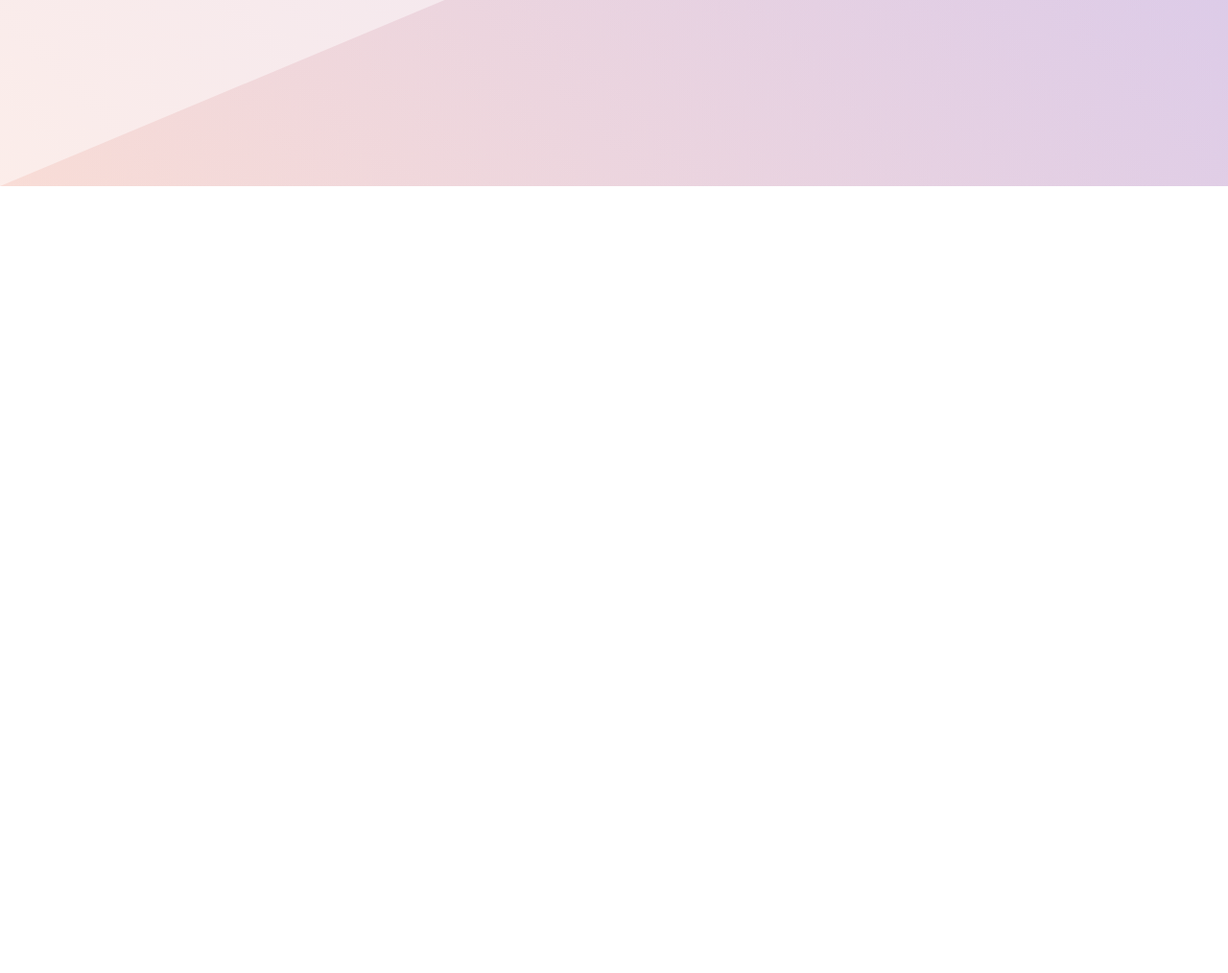
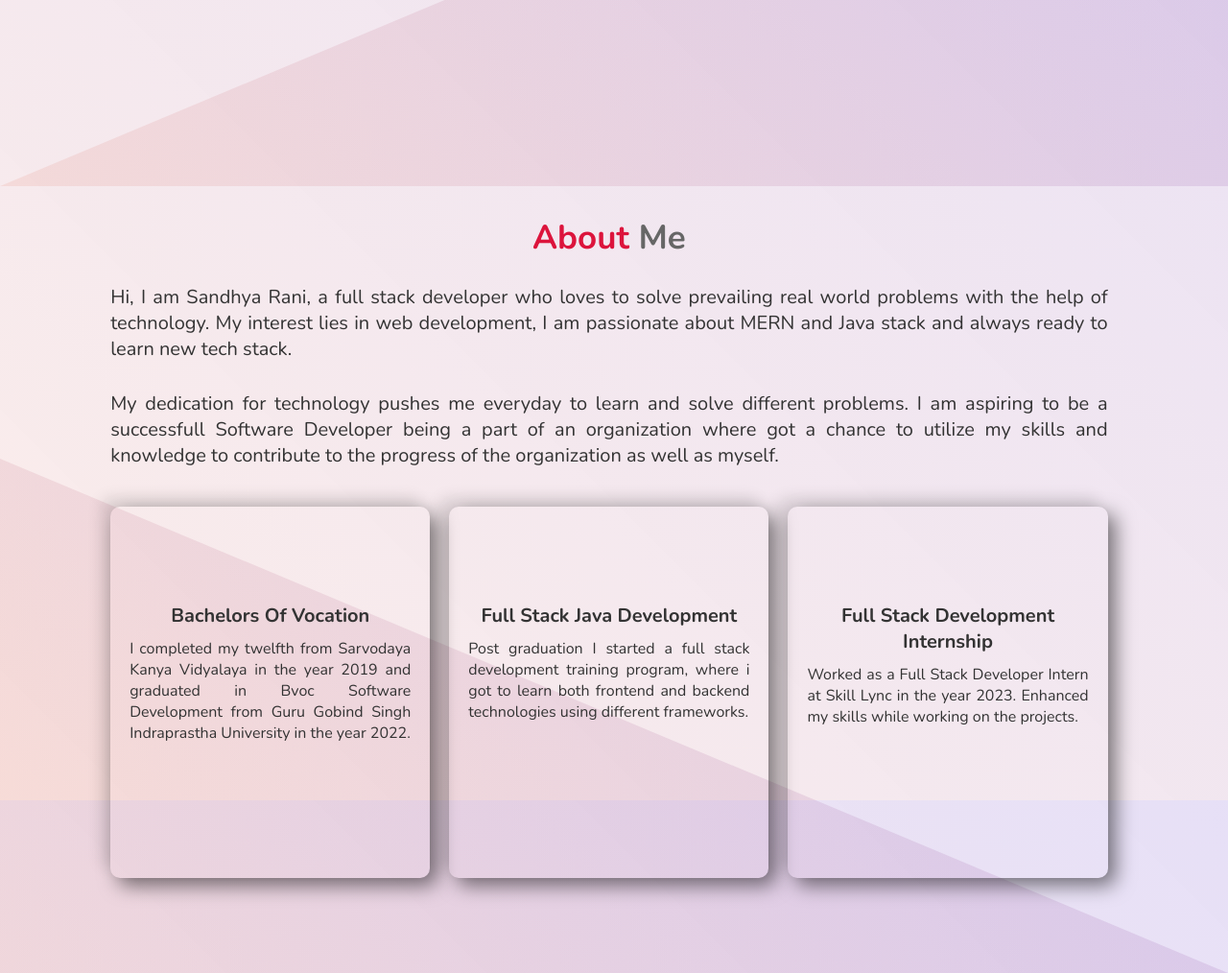
Before and after one commit to sandhya12r/myPortfolio, a plain HTML site: page index.html in a window 1280 px wide. Shown: the part 606-1620 px from the top of the page at 96% size. Before the commit the page ends 800 px from the top, so only its background shows below. Drawn offline with nearby package versions, Linux system fonts and the light colour scheme.

Commit message:
portfolio

```diff
--- a/index.html
+++ b/index.html
@@ -59,5 +59,49 @@
                 </div>
             </section>
 
+<!-- About page starting -->
+
+            <section class="about" id="about">
+
+                <h1 class="heading"><span>About</span> Me</h1>
+
+                    <p>
+                    Hi, I am Sandhya Rani, a full stack developer who loves to solve prevailing real world problems with the help of technology.
+                    My interest lies in web development, I am passionate about MERN and Java stack and always ready to learn new tech stack. </p>
+                    <p>
+                    My dedication for technology pushes me everyday to learn and solve different problems.
+                    I am aspiring to be a successfull Software Developer being a part of an organization where got a chance to utilize my skills and knowledge to contribute to the progress of the organization as well as myself. </p>
+
+                <div class="box-container">
+
+                    <div class="box">
+                        <div class="image"><h3>Bachelors of Vocation</h3><br>
+                            I completed my twelfth from Sarvodaya Kanya Vidyalaya in the year 2019 and graduated in Bvoc Software Development from Guru Gobind Singh Indraprastha University in the year 2022.</div>
+                        <div class="content">
+                            <h3>Bachelors of Vocation</h3>
+                            <p>I completed my twelfth from Sarvodaya Kanya Vidyalaya in the year 2019 and graduated in Bvoc Software Development from Guru Gobind Singh Indraprastha University in the year 2022. <br><br><br><br><br><br></p>
+                        </div>
+                    </div>
+                    <div class="box">
+                        <div class="image"><h3>Full Stack Java Development</h3><br>
+                            Post graduation I started a full stack development training program, where i got to learn both frontend and backend technologies using different frameworks.</div>
+                        <div class="content">
+                            <h3>full stack java development</h3>
+                            <p>Post graduation I started a full stack development training program, where i got to learn both frontend and backend technologies using different frameworks.
+                            </p>
+                        </div>
+                    </div>
+                    <div class="box">
+                        <div class="image"><h3>Full Stack Development Internship</h3><br>
+                            Worked as a Full Stack Developer Intern at Skill Lync in the year 2023. Enhanced my skills while working on the projects.</div>
+                        <div class="content">
+                            <h3>full stack development internship</h3>
+                            <p>Worked as a Full Stack Developer Intern at Skill Lync in the year 2023. Enhanced my skills while working on the projects.
+                            </p>
+                        </div>
+                    </div>
+
+                </div>
+            </section>
         </body>
 </html>
--- a/style.css
+++ b/style.css
@@ -12,7 +12,7 @@
     outline:none;
     border: none;
     text-decoration:none;
-    text-transform: capitalize;
+    /* text-transform: capitalize; */
     transition: all .5s linear;
 }
 
@@ -45,6 +45,7 @@ section{
     font-size: 3.5rem;
     padding: 1rem;
     color: #666;
+
 }
 
 .heading span{
@@ -88,19 +89,18 @@ section{
 header{
     position: fixed;
     top: 0; left: 0; right: 0;
-    z-index: 1000;
+    z-index: 100;
     display: flex;
     align-items: center;
     justify-content: space-between;
-    /* background: #fff; */
     padding: 2rem 9%;
-    /* box-shadow: 0 .5rem 1 rem rgba(0,0,0,.1); */
     box-shadow: -10px -10px 15px rgba(255, 255,255), 8px 8px 20px rgba(0,0,0,0.5);
-    background: linear-gradient(45deg, rgba(216, 46, 8, 0.085), rgba(62, 7, 189, 0.126));
+    background: linear-gradient(60deg, rgba(216, 46, 8, 0.085), rgba(62, 7, 189, 0.126));
+    backdrop-filter: blur(30px);
 }
 
 header .logo{
-    font-size: 3.2rem;
+    font-size: 3rem;
     /* font-weight: bolder; */
     color: #333;
 }
@@ -114,10 +114,10 @@ header .navbar a{
     font-size: 2.2rem;
     margin-left: 2rem;
     color: #333;
+    text-transform: capitalize;
 }
 
 header .navbar a:hover{
-    color: var(--red);
     color: var(--red);
     border-bottom: 1px solid var(--red);
 }
@@ -125,8 +125,8 @@ header .navbar a:hover{
 #menu-bar{
     font-size: 3rem;
     cursor: pointer;
-    color: #666;
-    border: .1rem solid #666;
+    color: #333;
+    border: .1rem solid #333;
     border-radius: .3rem;
     padding: .5rem 1.5rem;
     display: none;
@@ -139,7 +139,7 @@ header .navbar a:hover{
     min-height: 100vh;
     align-items: center;
     background-size: cover;
-    background-position: left;
+    background-position: center;
     Justify-content: space-between;
 
 }
@@ -160,7 +160,7 @@ header .navbar a:hover{
 
     flex: 1 1 40rem;
     padding-top: 6rem;
-
+    text-transform: capitalize;
 }
 
 .home .image{
@@ -268,6 +268,108 @@ img{
     z-index: -1;
 }
 
+.about{
+    width: 99.2vw;
+    height: 80vh;
+}
+
+.about p{
+    font-size:2rem;
+    color: #333;
+    padding: 1.5rem 0;
+    text-align: justify;
+    hyphens: inherit;
+}
+
+.about::before,::after{
+    content: '';
+    position: absolute;
+    left: 0;
+}
+
+.about::before{
+    clip-path: polygon(0% 33%, 0% 100%, 100% 100%);
+    background: linear-gradient(45deg, rgba(216, 46, 8, 0.085), rgba(62, 7, 189, 0.126));
+    width: 100%;
+    height: 100%;
+}
+
+.about .box-container{
+    padding: 2.5rem 0;
+    display: flex;
+    flex-wrap: wrap;
+    gap:2rem;
+}
+
+.about .box-container .box{
+    flex: 1 1 30rem;
+    position: relative;
+    overflow: hidden;
+    size:fixed;
+    box-shadow: -10px -10px 15px rgba(0, 0,0, .1), 8px 8px 20px rgba(0,0,0,0.5);
+    border: none solid rgba(0,0,0,.3);
+    cursor: pointer;
+    border-radius: 1rem;
+}
+
+.about .box-container .box .image{
+    height: 100%;
+    width: 100%;
+    object-fit: cover;
+    position: absolute;
+    top:-100%; left: 0;
+    font-size: 1.6rem;
+    color: #333;
+    padding: 30% 2rem;
+    text-align: center;
+    background: linear-gradient(45deg, rgba(216, 46, 8, 0.085), var(--img));
+}
+
+.about .box-container .box .content{
+    text-align: center;
+    padding-top: 20%;
+    padding: 2rem 2rem;
+    color: #333;
+    padding-top: 30%;
+}
+
+.about .box-container .box .content img{
+    margin: 1.5rem 0;
+}
+
+.about .box-container .box .image h3{
+    font-size: 2rem;
+    color: #333;
+    text-transform: capitalize;
+}
+
+.about .box-container .box .content h3{
+    font-size: 2rem;
+    color: #333;
+    text-transform: capitalize;
+}
+.about .box-container .box .image p{
+    font-size: 1.6rem;
+    color: #333;
+    padding: 1rem 0;
+}
+
+.about .box-container .box .content p{
+    font-size: 1.6rem;
+    color: #333;
+    padding: 1rem 0;
+}
+
+.about .box-container .box:hover .image{
+    top: 0;
+}
+
+.about .box-container .box:hover .content{
+    transform: translateY(100%);
+}
+
+
+
 
 /* media queries */
 @media(max-width:991px){
```
